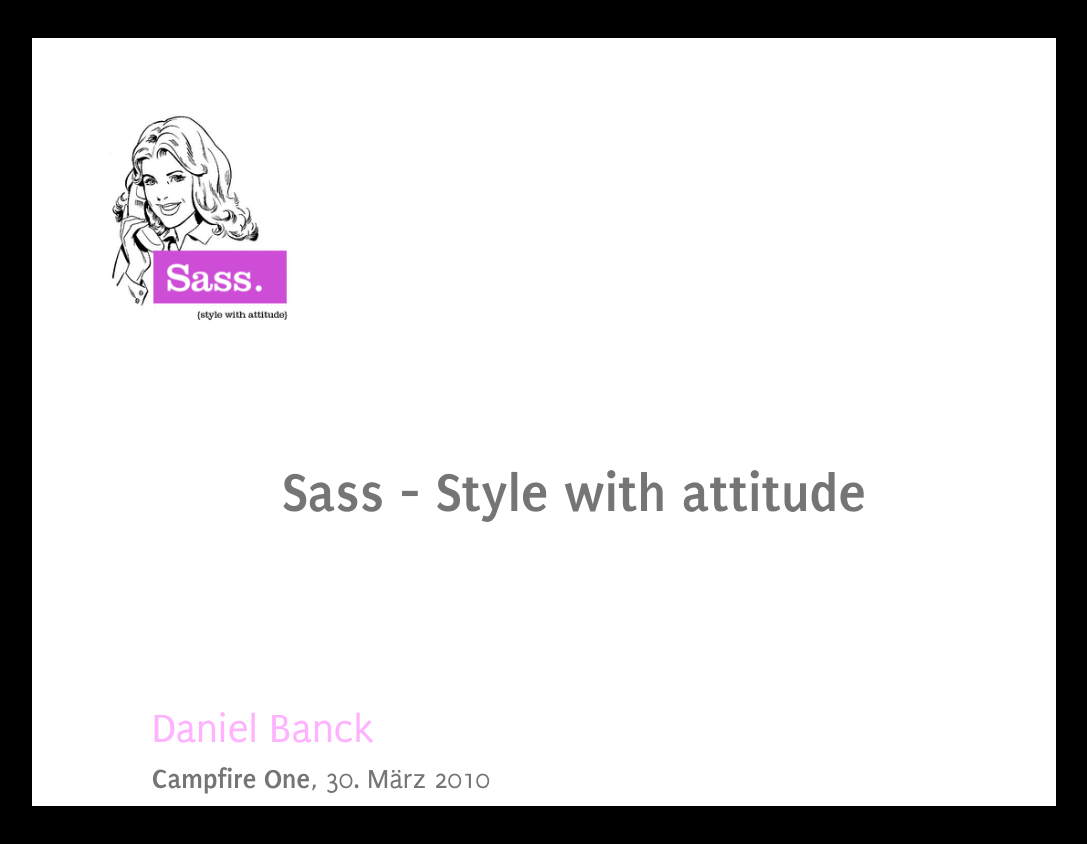
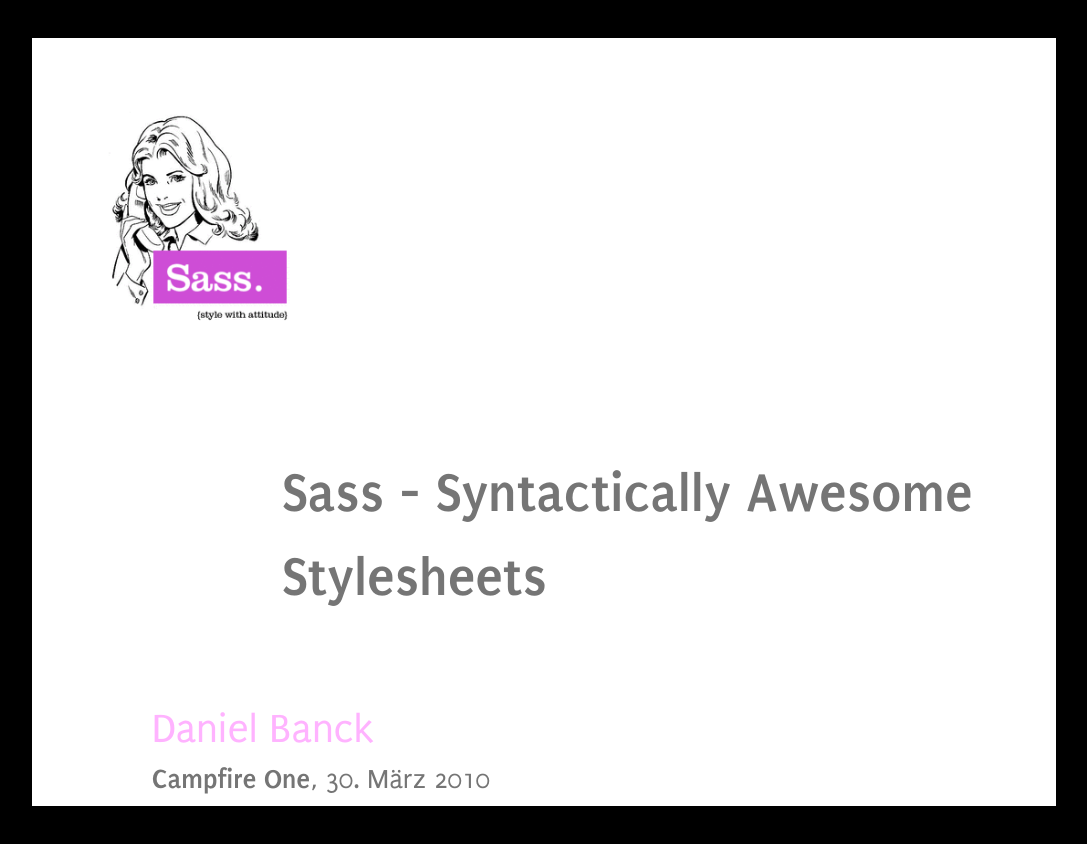
Before and after one commit to passy/campfires, a plain HTML site: page index.html in a window 1280 px wide. Shown: the whole page, without its empty margins (96-1183 px from the left). Drawn offline with Linux system fonts and the light colour scheme.

Commit message:
Changed title

```diff
--- a/index.html
+++ b/index.html
@@ -12,7 +12,7 @@
 <body>
     <section id="presentation">
         <div class="slide intro">
-            <h1>Sass - Style with attitude</h1>
+            <h1>Sass - Syntactically Awesome Stylesheets</h1>
             <h2>Daniel Banck</h2>
             <p>
                 <strong>Campfire One</strong>, 30. März 2010
```
